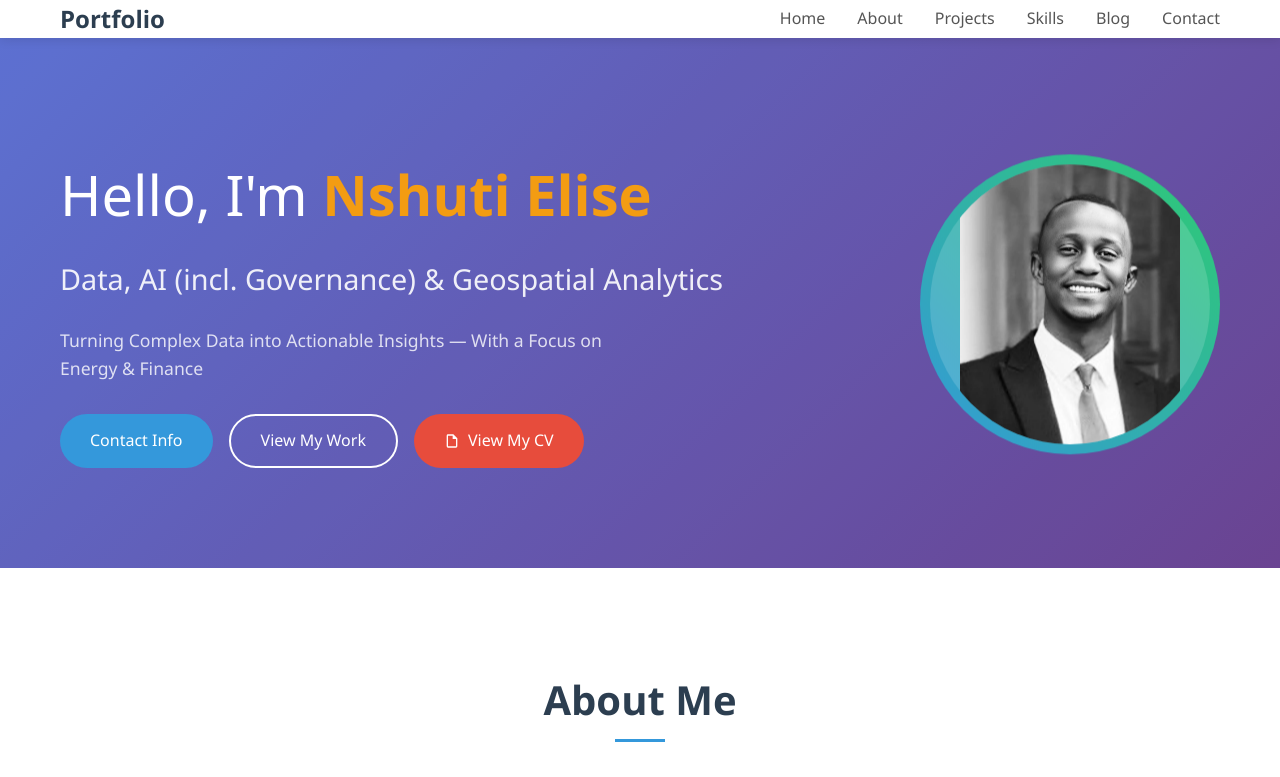
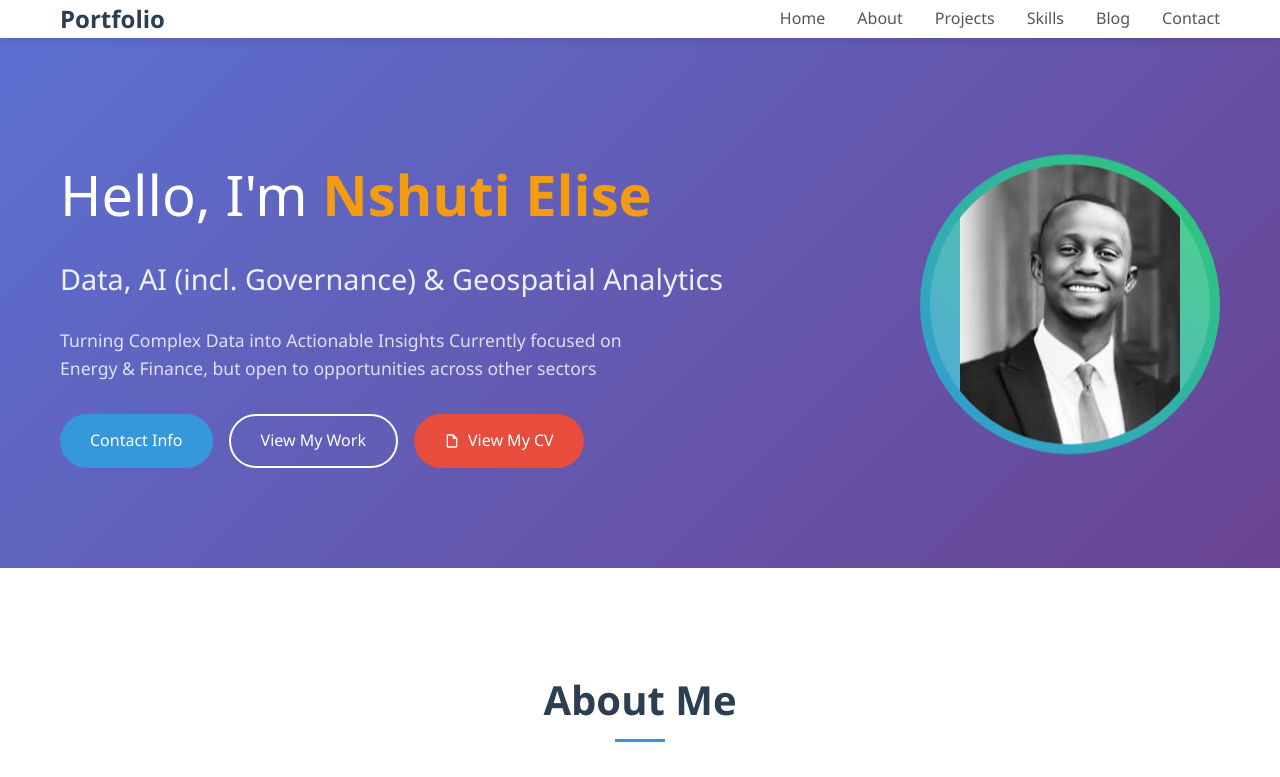
Before and after one commit to nshutielise/nshutielise.github.io, a plain HTML site: page index.html in a window 1280 px wide. Shown: the top 777 px of the page. Drawn offline with Linux system fonts and the light colour scheme.

Commit message:
Update index.html

```diff
--- a/index.html
+++ b/index.html
@@ -799,7 +799,7 @@
                 <div class="hero-text">
                     <h1>Hello, I'm <span class="highlight">Nshuti Elise</span></h1>
                     <h2>Data, AI (incl. Governance) & Geospatial Analytics</h2>
-                    <p>Turning Complex Data into Actionable Insights — With a Focus on Energy & Finance</p>
+                    <p>Turning Complex Data into Actionable Insights Currently focused on Energy & Finance, but open to opportunities across other sectors</p>
 
           <div class="hero-buttons">
     <a href="#contact" class="btn btn-primary">Contact Info</a>
```
